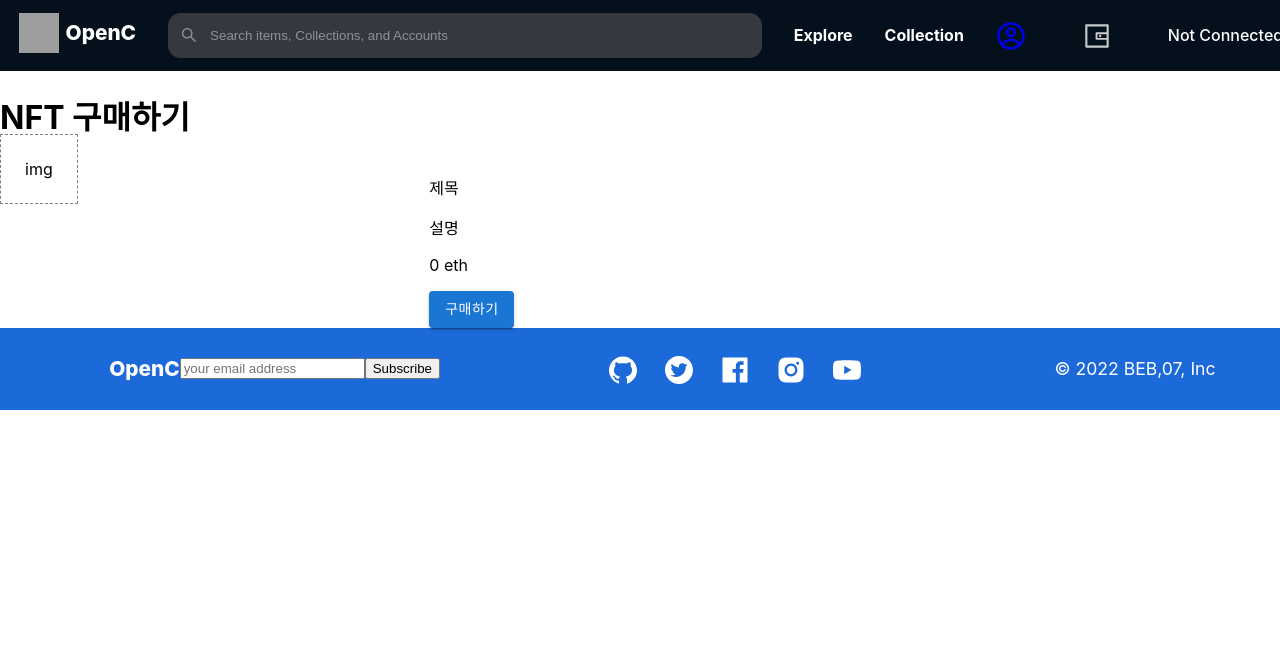
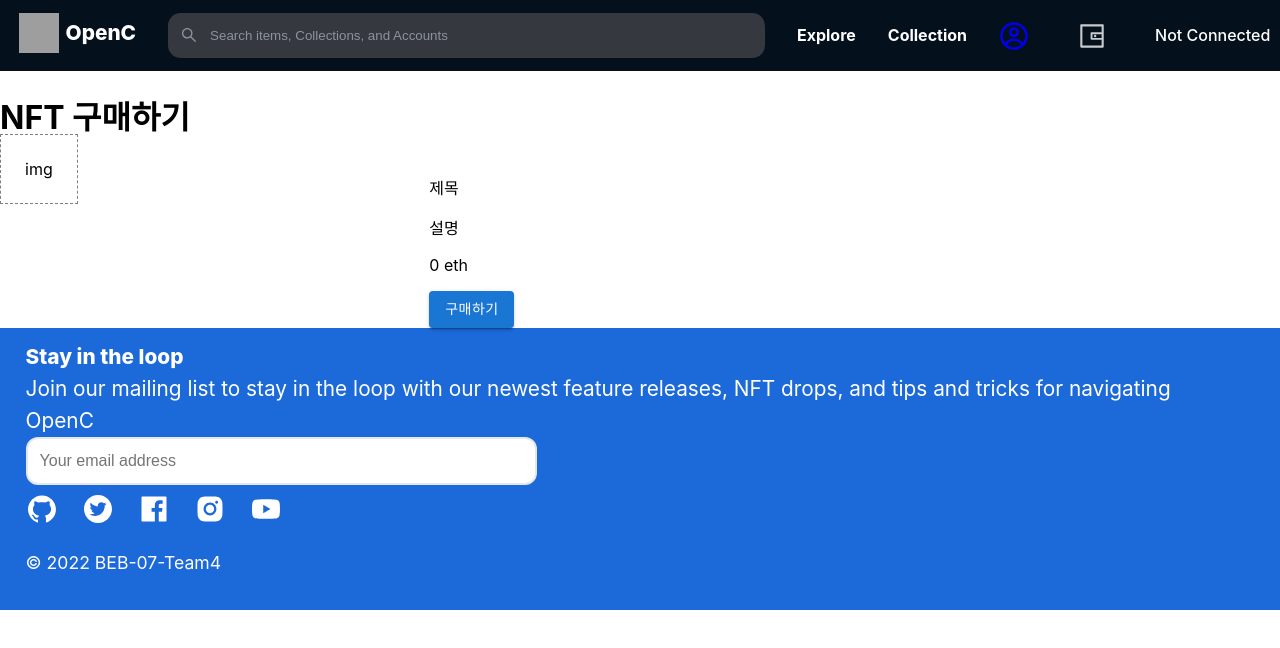
Before and after one commit to codestates-beb/BEB-07-first-04, a React (Create React App) app in the folder client/: page /NFT_Transaction in a window 1280 px wide. Shown: the top 648 px of the page. Built offline with nearby package versions, Linux system fonts and the light colour scheme; grey boxes are pictures that could not be loaded.

Commit message:
header, footer updated almost

```diff
--- a/client/src/components/Footer.css
+++ b/client/src/components/Footer.css
@@ -12,6 +12,34 @@
     display: flex;
     align-items: center;
     justify-content: space-around;
+  }
+
+  .footerContainer{
+    padding-right: 64px;
+       margin-left: 0.4rem;
+    color: #fff;
+    font-size: 1.3rem;
+    line-height: 2rem;
+  }
+  .footerSection{
+    font-weight: 800;
+  }
+
+  .footerText{
+    font-weight: 400;
+  }
+  .mailAddress{
+    cursor: text;
+    display: flex;
+    -webkit-box-align: center;
+    align-items: center;
+    border-radius: 12px;
+    border: 2px solid rgb(229, 232, 235);
+    color: rgb(4, 17, 29);
+    width: 40%;
+    padding: 12px;
+    height:20px;
+    font-size: 16px;
   }
 
   .footerItems {
--- a/client/src/components/Footer.js
+++ b/client/src/components/Footer.js
@@ -1,23 +1,30 @@
 import React from "react";
 import { AiFillGithub,AiFillTwitterCircle,AiFillFacebook,AiFillInstagram,AiFillYoutube } from "react-icons/ai";
-import { Link } from "react-router-dom";
 import './Footer.css'
 const Footer = () =>{
     return (
 
       <div className="footerMain">
-      <Link to="/">
-        <div className="logoContainer">
-          <div className="logoText">OpenC</div>
-          <input className="emailBar"placeholder="your email address"></input>
-          <button>Subscribe</button>
-        </div>
-      </Link>
+        <div className="footerContainer">
+          <div className="footerRow">
+            <div className="footerHalf">
+              <div className="footerSection">Stay in the loop </div>
+              <div className='footertext'>Join our mailing list to stay in the loop with our newest feature releases, NFT drops, and tips and tricks for navigating OpenC</div>
+              <input className="mailAddress"placeholder="Your email address"></input>
+              <div className='mailingSignupForm'>
+
+              </div>
+            </div>
+          </div>
+
+
 
       <div className="footerItems">
+        <a class href="https://github.com/codestates-beb/BEB-07-first-04">
         <div className="githubIcon">
           <AiFillGithub/>
         </div>
+        </a>
 
         <div className="twitterIcon">
           <AiFillTwitterCircle />
@@ -36,9 +43,10 @@ const Footer = () =>{
       </div>
 
       <div className="footerUnder">
-        <p>© 2022 BEB,07, Inc</p>
+        <p>© 2022 BEB-07-Team4</p>
       </div>
 
+      </div>
     </div>
     )
   }
--- a/client/src/components/Header.css
+++ b/client/src/components/Header.css
@@ -5,7 +5,7 @@ headerMain * {
 }
 .headerMain {
     background-color: #04111d;
-    width: 100vw;
+    width: 99vw;
     padding-left: 1.2rem;
     padding-right: 1.2rem;
     padding-top: 0.8rem;
@@ -90,7 +90,7 @@ headerMain * {
   .walletIcon {
     color:   #c8cacd;
     margin-top: 8px;
-    margin-right: 3.5rem;
+    margin-right: 3rem;
     font-size: 1.875rem;
     line-height: 2.25rem;
   }
@@ -103,7 +103,7 @@ headerMain * {
   .profileIcon {
     color:   #c8cacd;
     margin-top: 8px;
-    margin-right: 3.5rem;
+    margin-right: 3rem;
     font-size: 1.875rem;
     line-height: 2.25rem;
   }
--- a/client/src/components/Header.js
+++ b/client/src/components/Header.js
@@ -33,8 +33,6 @@ function Header () {
     if(!accounts[0]) {
       document.location.href = "/"
       alert('Please Connect Wallet')
-    } else {
-      document.location.href = "/mypage"
     }
   }
 
@@ -113,7 +111,7 @@ function Header () {
           <AiOutlineWallet onClick={()=>connectWallet()}/>
         </div>
         <div className="isConnectedContainer">
-          {walletAddress.length>0 ? `Connected :` `${walletAddress.substring(0,6)}...${walletAddress.substring(38)}` : "Not Connected"}
+          {walletAddress.length>0 ? `Connected :${walletAddress.substring(0,6)}...${walletAddress.substring(38)}` : "Not Connected"}
         </div>
 
 
```
Also changed, not shown: 2 other files (tests, documents, lock files or other folders).
